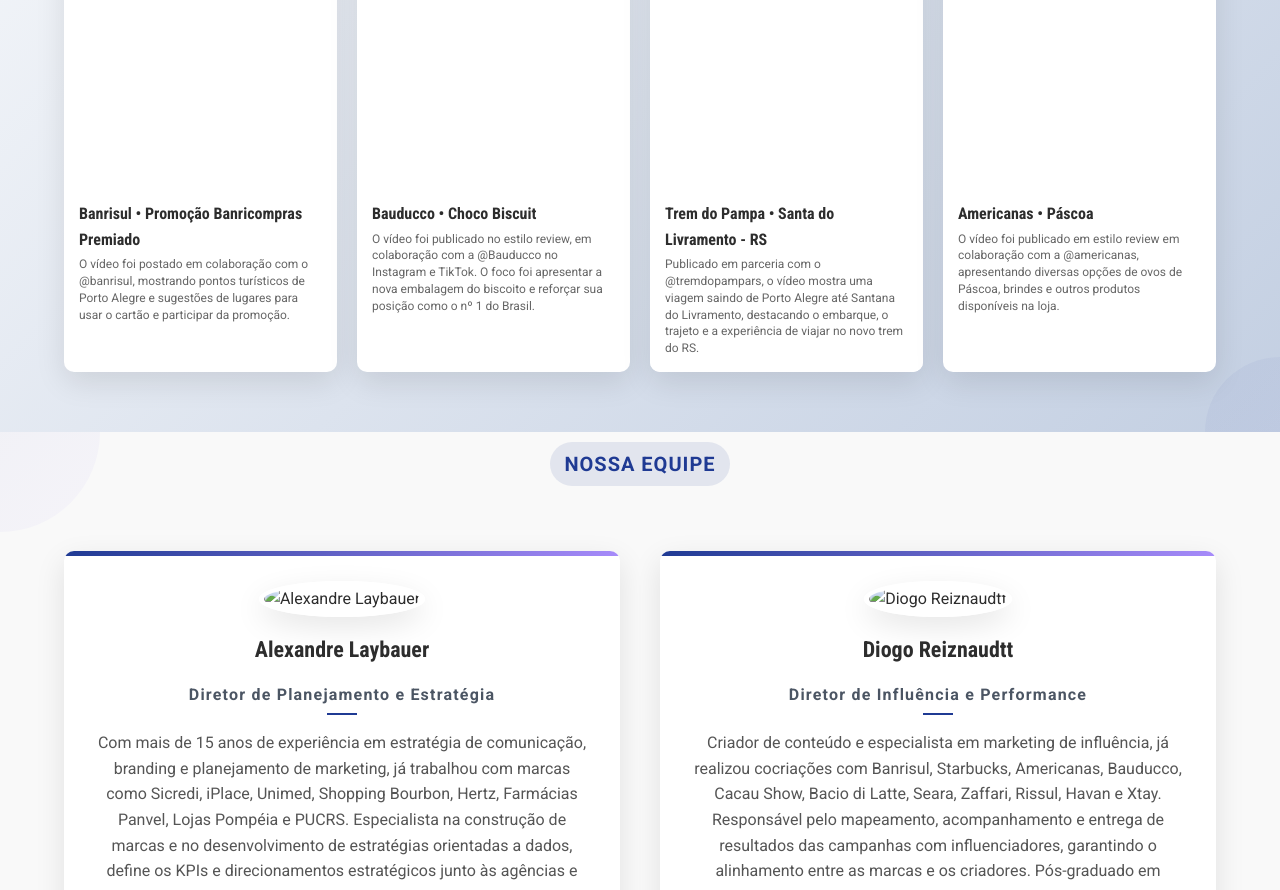
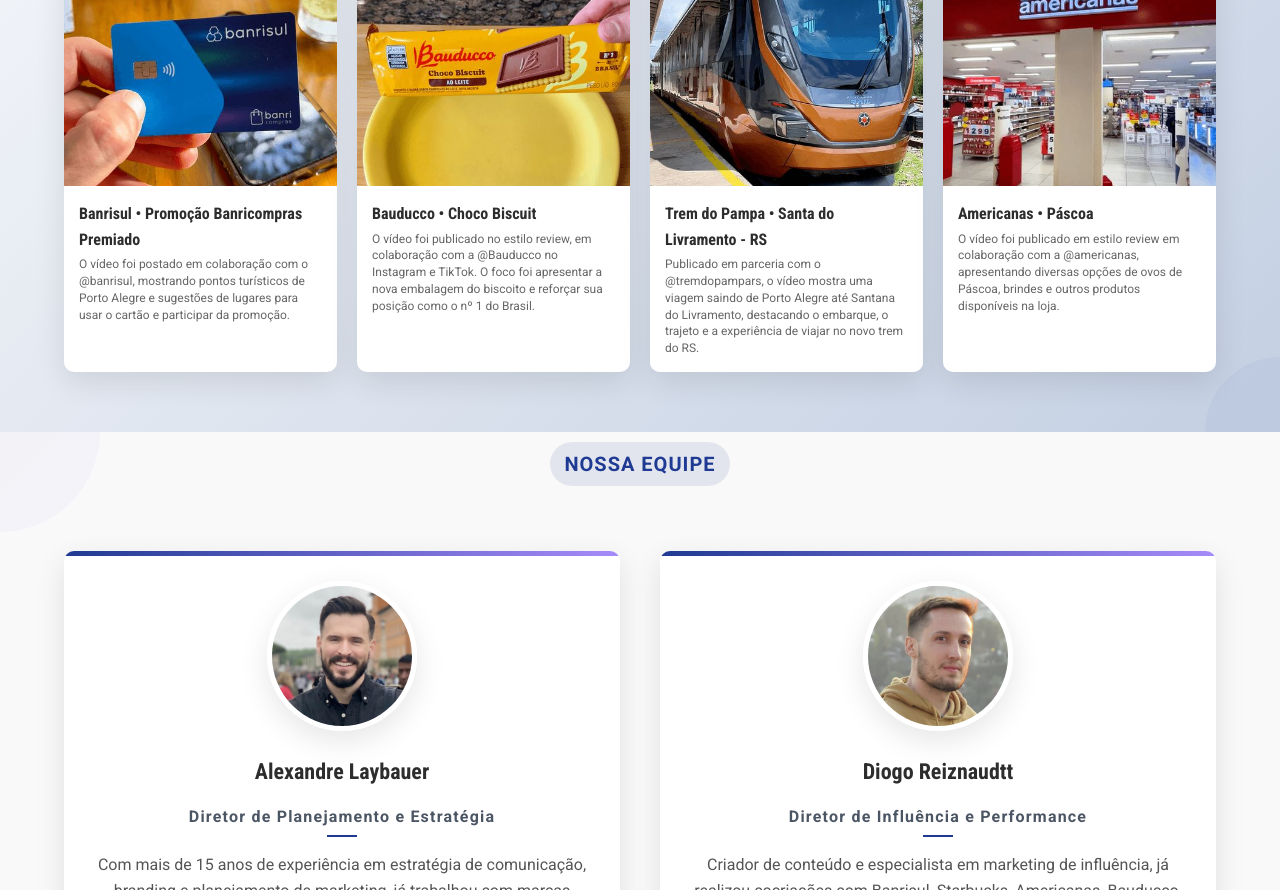
Before and after one commit to Alexandreeeeeeeeeeeeee/humanova, a plain HTML site: page meu-site/index.html in a window 1280 px wide. Shown: the part 1910-2800 px from the top of the page. Drawn offline with Linux system fonts and the light colour scheme; files that its build step writes are made by us from their sources; files whose address does not match are found by name.

Commit message:
Update index.html

```diff
--- a/meu-site/index.html
+++ b/meu-site/index.html
@@ -7,7 +7,7 @@
   <meta name="keywords" content="marketing de influência, agência Porto Alegre, Centrah, influenciadores">
 <meta name="author" content="Centrah">
 <meta name="robots" content="index, follow">
-  <link rel="icon" href="images/favicon.ico" type="image/x-icon">
+  <link rel="icon" href="imagens/favicon.ico" type="image/x-icon">
     <title>Centrah - Agência de Marketing de Influência</title>
     <link rel="stylesheet" href="styles.css">
     <link rel="stylesheet" href="https://cdnjs.cloudflare.com/ajax/libs/font-awesome/6.0.0-beta3/css/all.min.css">
@@ -18,7 +18,7 @@
     <header>
         <div class="container nav-container">
             <a href="#inicio">
-                <img class="logo" src="https://i.postimg.cc/CLT6WCz9/Clipboard-03-23-2025-01.jpg" alt="Logo Centrah">
+                <img src="imagens/logo.jpg" alt="Logo da Centrah">
             </a>
             <!-- Botão hamburguer -->
             <div class="menu-toggle" id="menu-toggle">
@@ -129,7 +129,7 @@
                 <!-- Banrisul -->
                 <div class="work-card">
                     <div class="work-media">
-                        <img src="images/banrisul.jpg" alt="Campanha Banricompras Premiado do Banrisul">
+                        <img src="imagens/banrisul.jpg" alt="Campanha Banricompras Premiado do Banrisul">
                         <div class="work-stats">
                             <div class="platform-icon">
                                 <i class="fab fa-instagram"></i>
@@ -152,7 +152,7 @@
                 <!-- Bauducco -->
                 <div class="work-card">
                     <div class="work-media bauducco-image">
-                        <img src="images/bauducco.jpg" alt="Campanha Choco Biscuit ao Leite da Bauducco">
+                        <img src="imagens/bauducco.jpg" alt="Campanha Choco Biscuit ao Leite da Bauducco">
                         <div class="work-stats">
                             <div class="platform-icon">
                                 <i class="fab fa-instagram"></i>
@@ -178,7 +178,7 @@
                 <!-- Trem do Pampa -->
                 <div class="work-card">
                     <div class="work-media trem-pampa-image">
-                        <img src="images/trem.jpg" alt="Campanha Trem do Pampa da Giordani Turismo">
+                        <img src="imagens/trem.jpg" alt="Campanha Trem do Pampa da Giordani Turismo">
                         <div class="work-stats">
                             <div class="platform-icon">
                                 <i class="fab fa-instagram"></i>
@@ -204,7 +204,7 @@
                 <!-- Americanas -->
                 <div class="work-card">
                     <div class="work-media americanas-image">
-							<img src="images/americanas.jpg" alt="Campanha de Ovos de Páscoa da Americanas">                        <div class="work-stats">
+							<img src="imagens/americanas.jpg" alt="Campanha de Ovos de Páscoa da Americanas">                        <div class="work-stats">
                             <div class="platform-icon">
                                 <i class="fab fa-instagram"></i>
                             </div>
@@ -241,7 +241,7 @@
                 <!-- Co-fundador 1 -->
                 <div class="leader-card">
                     <div class="leader-photo">
-					<img src="images/alexandre.jpg" alt="Alexandre Laybauer" class="round-img">                    </div>
+					<img src="imagens/alexandre.jpg" alt="Alexandre Laybauer" class="round-img">                    </div>
                     <h3 class="leader-name">Alexandre Laybauer</h3>
                     <p class="leader-role">Diretor de Planejamento e Estratégia</p>
                     <div class="leader-bio">
@@ -255,7 +255,7 @@
                 <!-- Co-fundador 2 -->
                 <div class="leader-card">
                     <div class="leader-photo">
-					<img src="images/diogo.jpg" alt="Diogo Reiznaudtt" class="round-img">
+					<img src="imagens/diogo.jpg" alt="Diogo Reiznaudtt" class="round-img">
                     <h3 class="leader-name">Diogo Reiznaudtt</h3>
                     <p class="leader-role">Diretor de Influência e Performance</p>
                     <div class="leader-bio">
```
